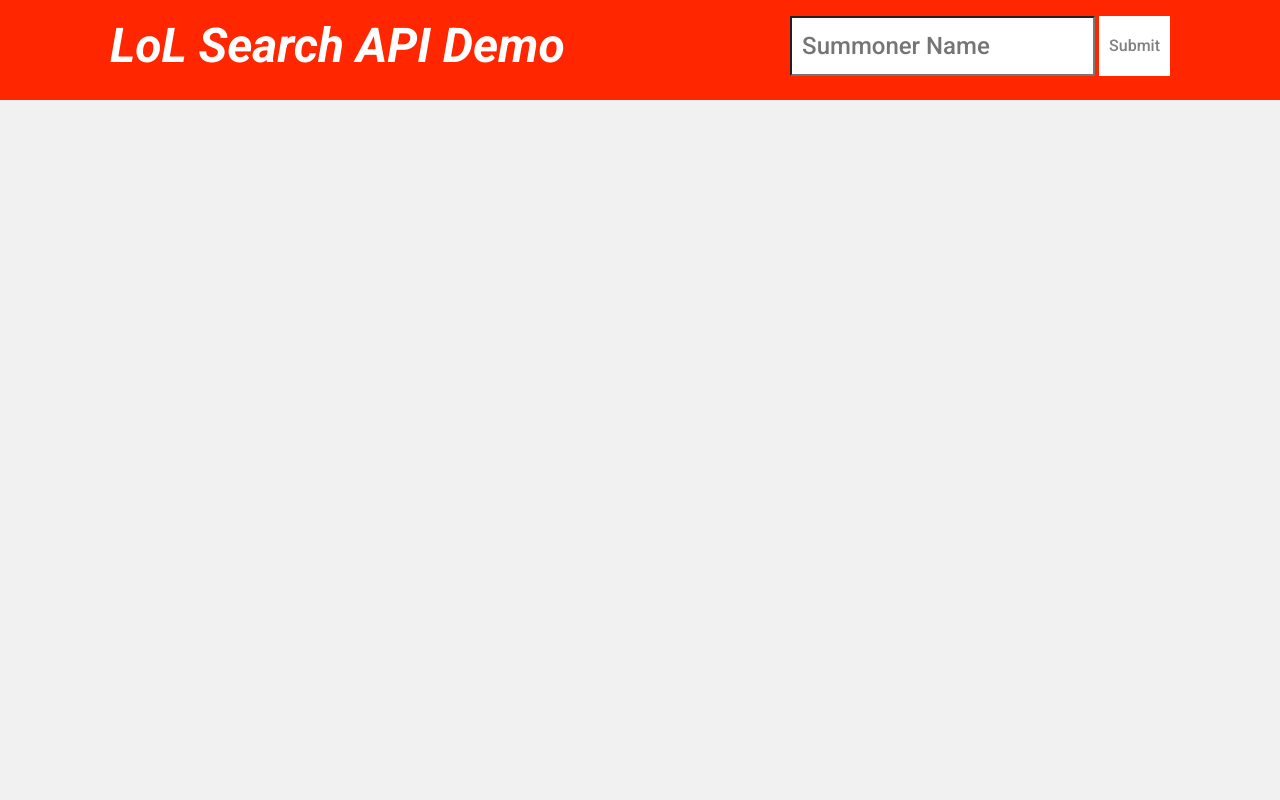
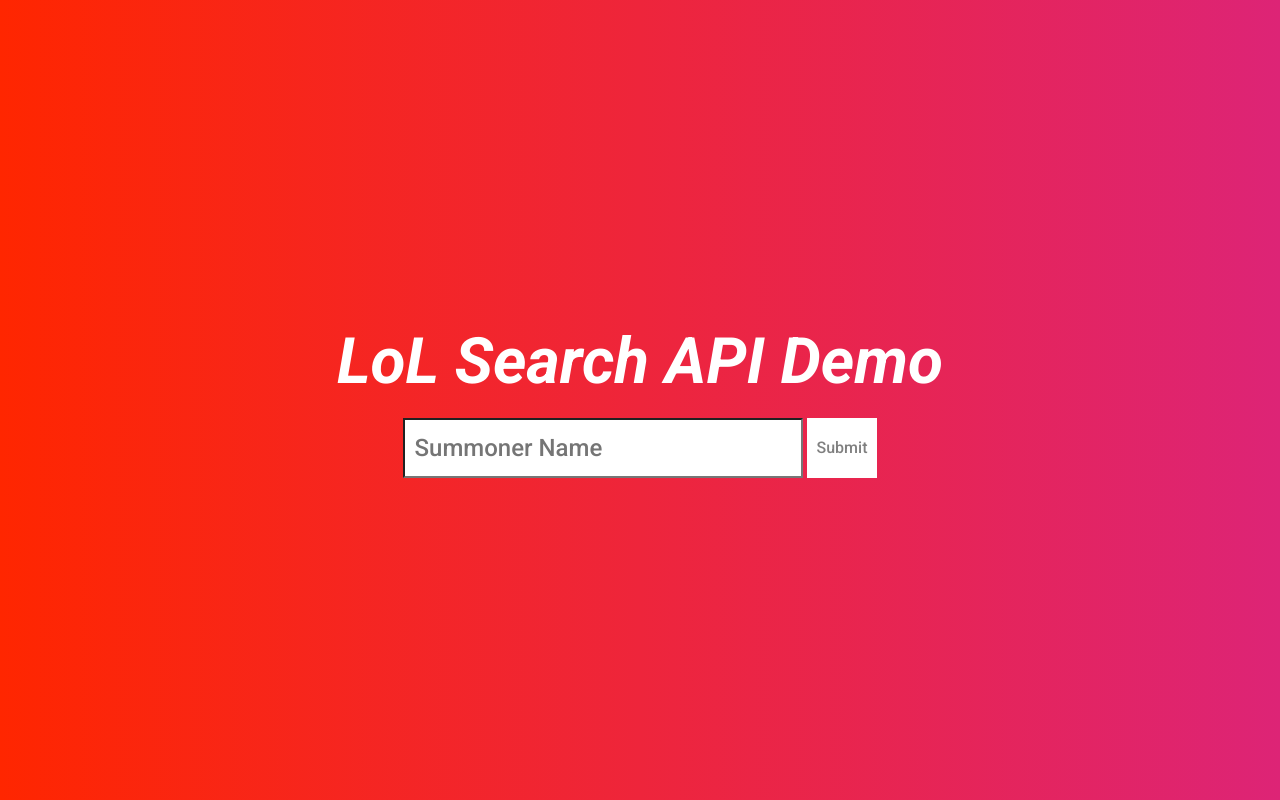
Before and after one commit to KristofferTroncoso/lol-search-api-demo, a Node server app: page / in a window 1280 px wide. Run offline with Node 20, Linux system fonts and the light colour scheme.

Commit message:
Change homepage to be centered h1 and search form with new background
Took out navbar and created a centered search form. New gradient
background added.

```diff
--- a/public/custom.css
+++ b/public/custom.css
@@ -28,6 +28,34 @@ img {
     margin-right: 200px;
     opacity: 0;
     animation: rotato 0.5s linear forwards;
+}
+
+
+.hero {
+    height: 100vh;
+    background: #ff2600;  /* fallback for old browsers */
+    background: -webkit-linear-gradient(left, #ff2600, #dd2476);
+    background: -moz-linear-gradient(left, #ff2600, #dd2476);
+    background: -o-linear-gradient(left, #ff2600, #dd2476);
+    background: linear-gradient(to right, #ff2600, #dd2476);  /* Chrome 10-25, Safari 5.1-6 */ /* W3C, IE 10+/ Edge, Firefox 16+, Chrome 26+, Opera 12+, Safari 7+ */
+    color: white;
+    display: flex;
+    justify-content: center;
+    align-items: center;
+}
+
+.hero h1 {
+    font-size: 4rem;
+    font-style: italic;
+}
+
+.hero .wrapper {
+    margin: 0 auto;
+    text-align: center;
+}
+
+.hero input[type=search] {
+    width: 400px;
 }
 
 @keyframes rotato {
--- a/views/index.ejs
+++ b/views/index.ejs
@@ -1,7 +1,16 @@
 <% include partials/head.ejs %>
-<% include partials/navbar.ejs %>
 
 
+<div class="hero">
+    <div class="wrapper">
+        <h1><a href="/">LoL Search API Demo</a></h1>
+        <form action="/" method="POST">
+            <label for="q">
+            <input type="search" id="q" name="q" placeholder="Summoner Name">
+            <input class="submit" type="submit">
+        </form>
+    </div>
+</div>
 
 
 <% include partials/footer.ejs %>
```
